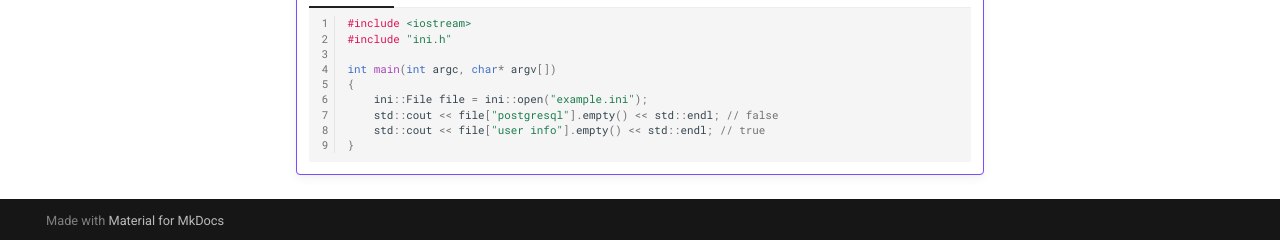
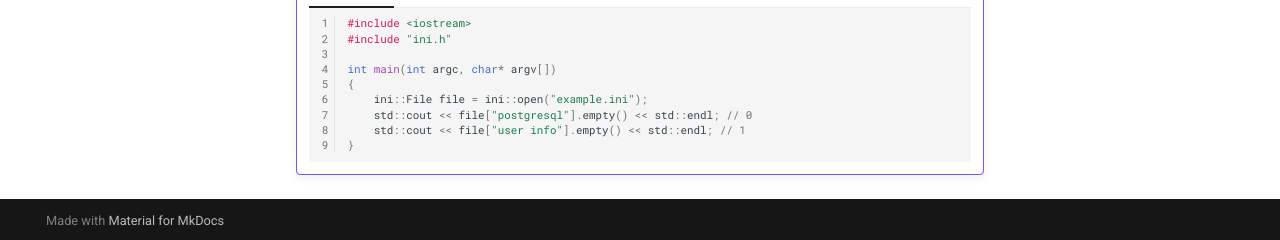
Before and after one commit to giosali/ini.h, an MkDocs documentation site: the page built from docs/api/section/functions/empty.md, in a window 1280 px wide and 1125 px high. Shown: the part 882-1122 px from the top of the window. Built offline with MkDocs 1.6.1 and Material for MkDocs 9.7.7, drawn with Linux system fonts in a browser that asks for light colours; comment, search, counter and statistics services are not loaded.

Commit message:
Change comments

````diff
--- a/docs/api/section/functions/empty.md
+++ b/docs/api/section/functions/empty.md
@@ -36,8 +36,8 @@ The following example demonstrates how to determine if a [Section](../section.md
         int main(int argc, char* argv[])
         {
             ini::File file = ini::open("example.ini");
-            std::cout << file["postgresql"].empty() << std::endl; // false
-            std::cout << file["user info"].empty() << std::endl; // true
+            std::cout << file["postgresql"].empty() << std::endl; // 0
+            std::cout << file["user info"].empty() << std::endl; // 1
         }
         ```
 
````
